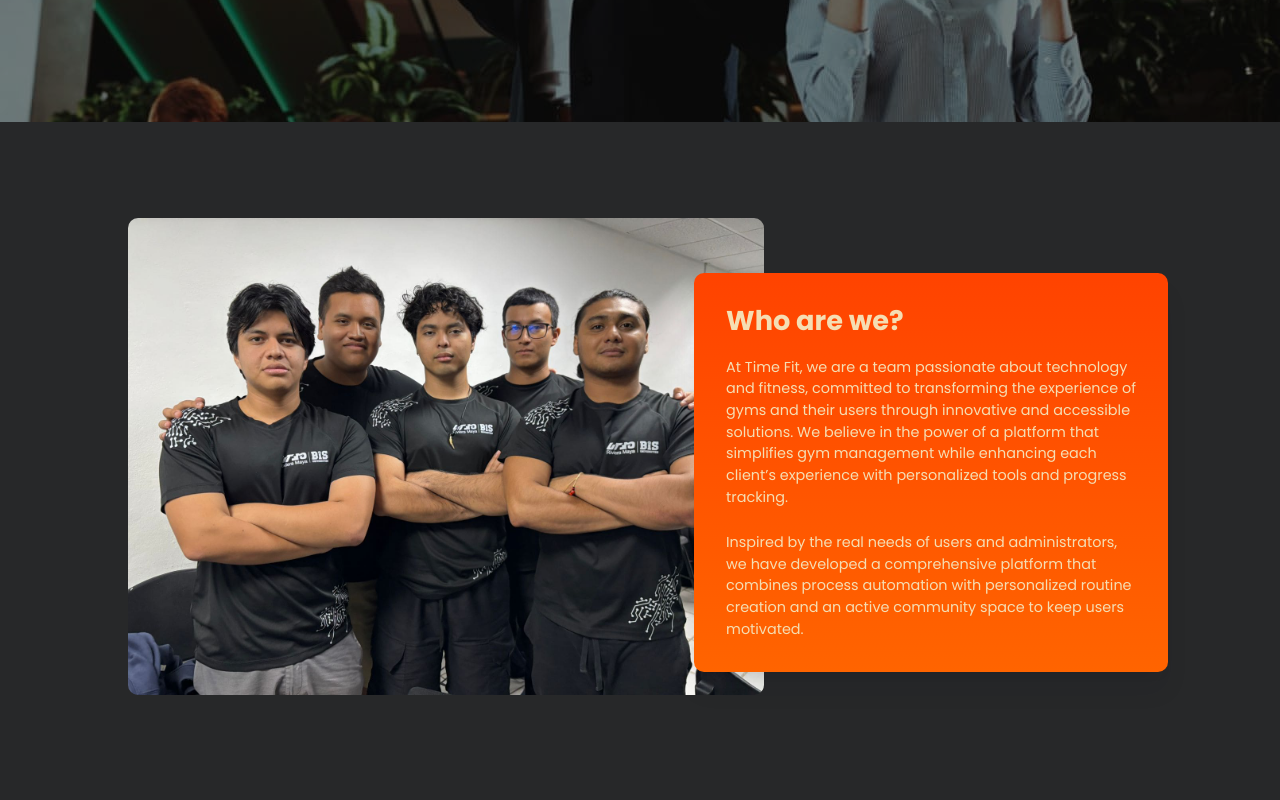
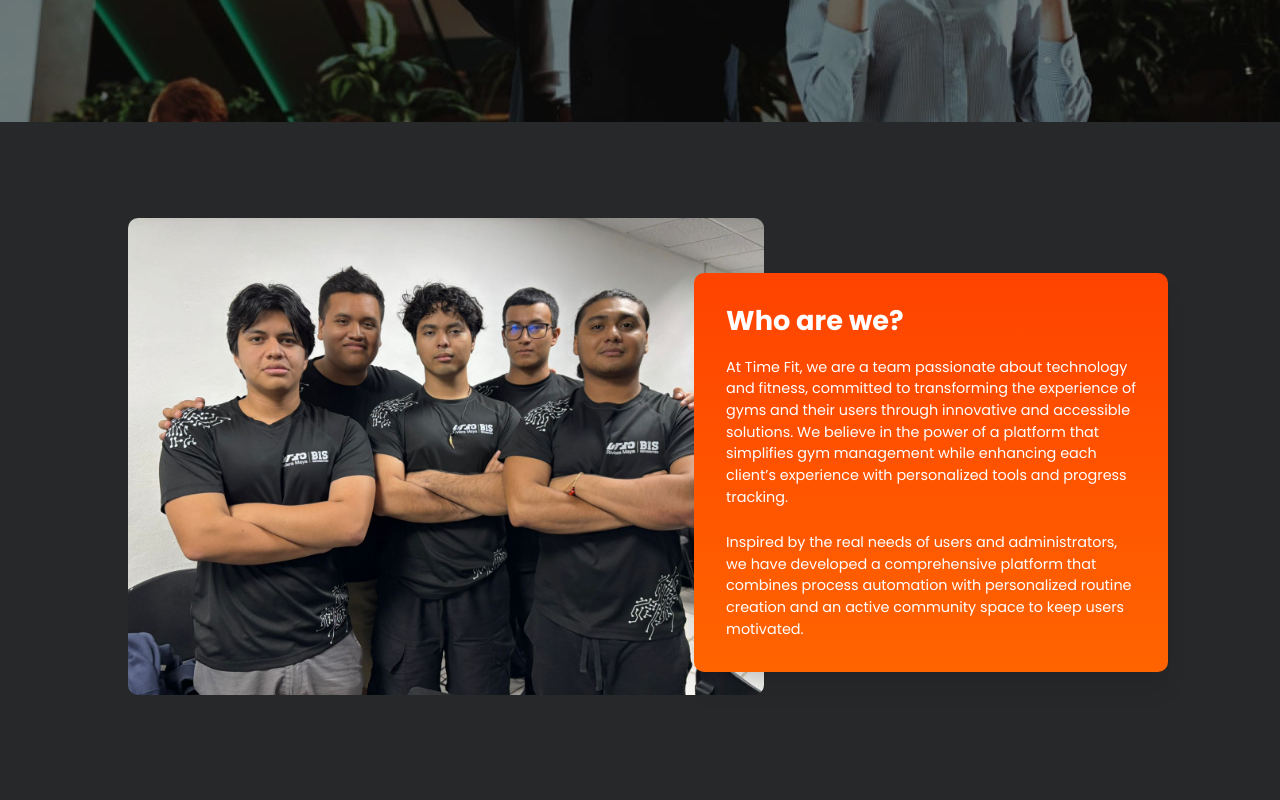
Before and after one commit to CesarSanchez19/landing_page_time_fit, a Vue app: page /Aboutus in a window 1280 px wide. Shown: the part 420-1220 px from the top of the page. Built offline with nearby package versions, Linux system fonts and the light colour scheme; no server answers.

Commit message:
fix: Corregir color en AboutUs.vue
Se corregie el color de texto en la sección 'Info text and imgs about us'
al color #fff

```diff
--- a/src/components/AboutUs.vue
+++ b/src/components/AboutUs.vue
@@ -298,7 +298,7 @@
     /* Styles for resposive contain of div's containers */
     .info-txt-img-contnt {
         display: flex;
-        color: wheat;
+        color: #fff;
         height: 100%;
         padding: 1em;
         justify-content: center;
```
